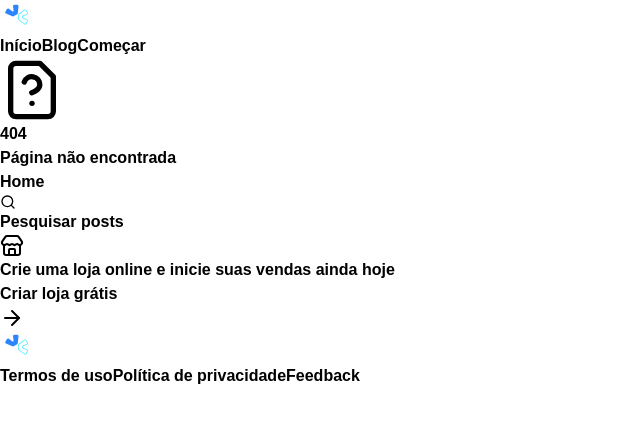
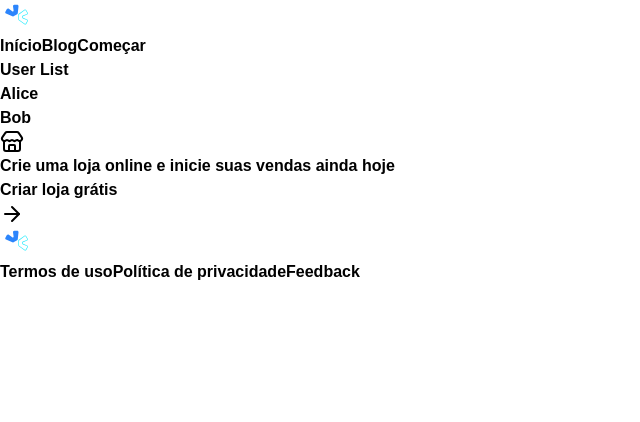
Before and after one commit to yurialvesbrasil/nextjs-fundamentos-do-next, a Next.js app: page /user in a window 1280 px wide. Before the commit this address had no page. Shown: the top 422 px of the page, without its empty margins (0-640 px from the left). Built offline with nearby package versions, Linux system fonts and the light colour scheme; a web font is replaced by a local one.

Commit message:
Pagina de Loading

```diff
--- /dev/null
+++ b/src/app/user/page.tsx
@@ -0,0 +1,36 @@
+type UserListProps = {
+  id: number;
+  name: string;
+};
+
+async function fetchUsers(): Promise<UserListProps[]> {
+  return new Promise((resolve) => {
+    setTimeout(() => {
+      resolve([
+        { id: 1, name: 'Alice' },
+        { id: 2, name: 'Bob' },
+      ]);
+    }, 4000);
+  });
+}
+
+async function UserList() {
+  const userList = await fetchUsers();
+  console.log('SERVER', userList);
+  return (
+    <div className="mt-20 text-white">
+      {userList.map((user) => (
+        <p key={user.id}>{user.name}</p>
+      ))}
+    </div>
+  );
+}
+
+export default function UserListPage() {
+  return (
+    <>
+      <h2>User List</h2>
+      <UserList />
+    </>
+  );
+}
```
Also changed, not shown: src/app/loading.tsx (added, +12 -0 lines).
